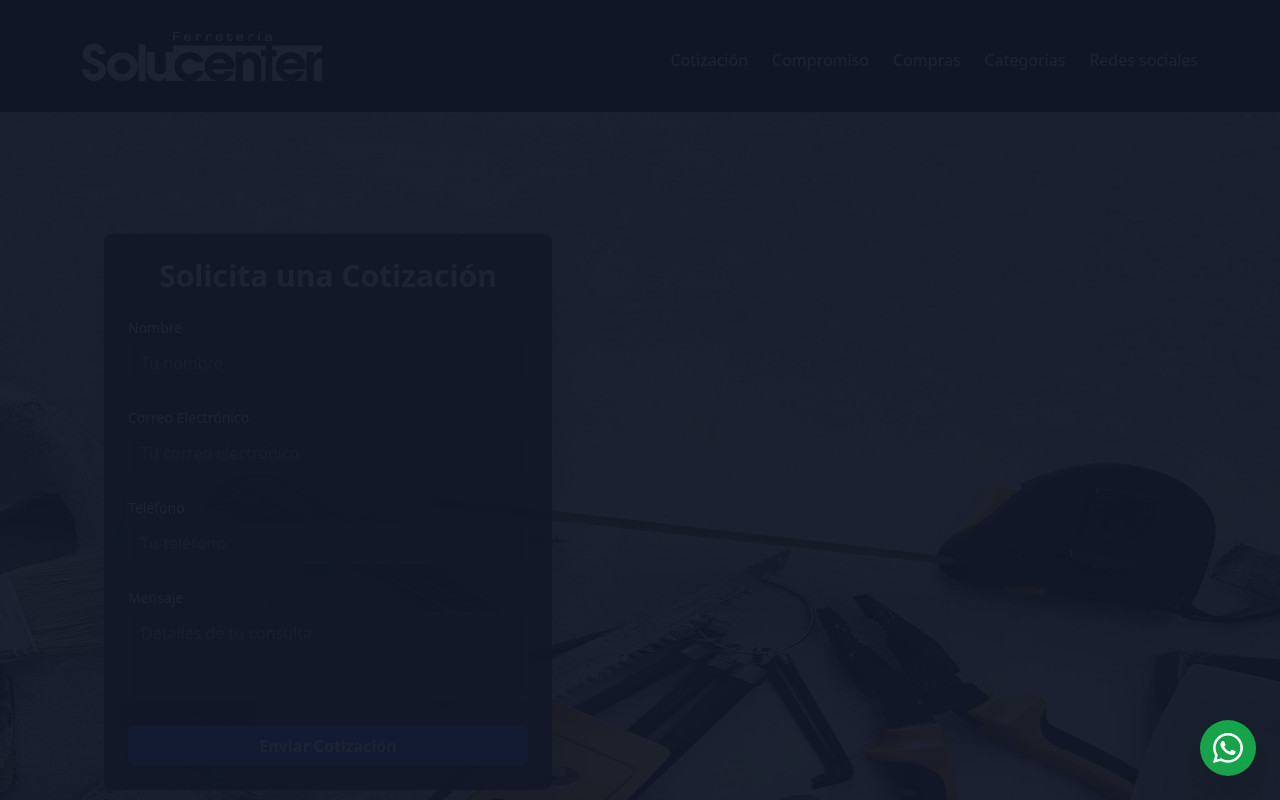
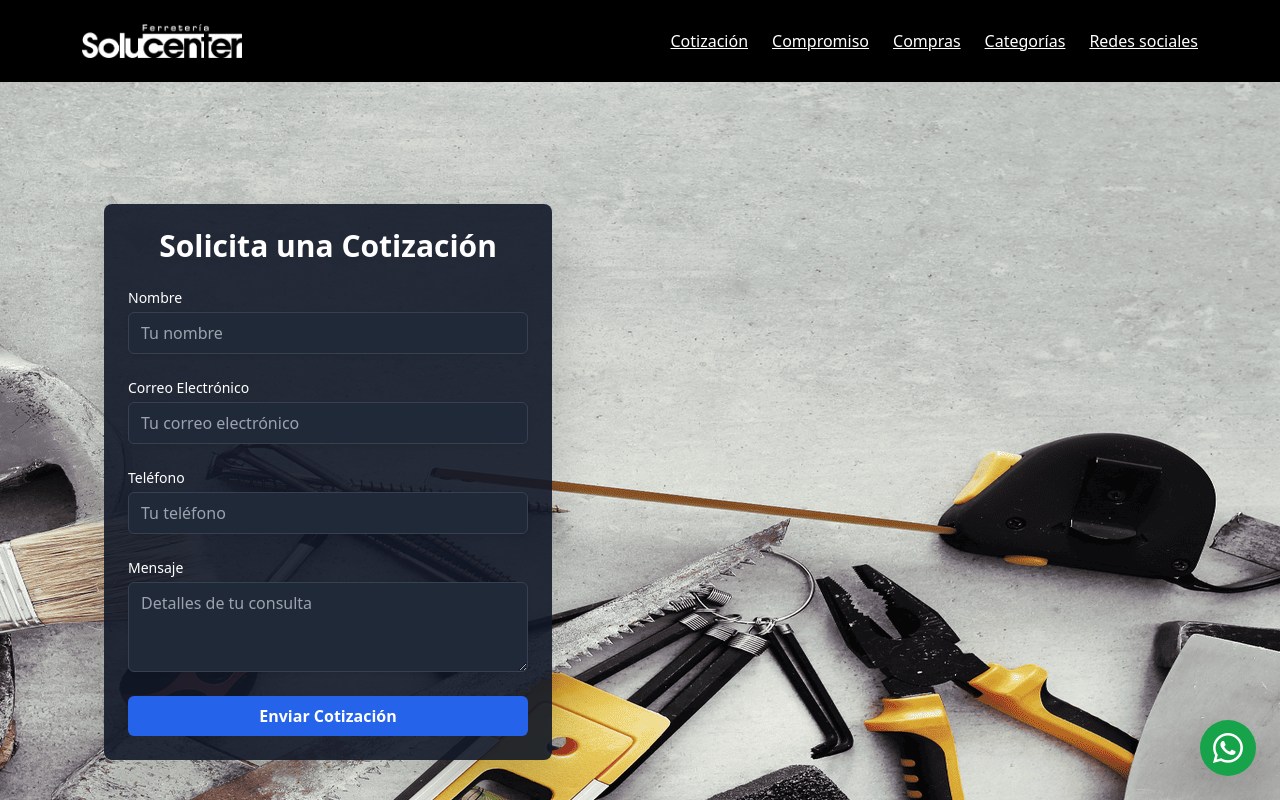
Before and after one commit to RodrigoNarvaez77/proyectoreact, a React (Vite) app: page / in a window 1280 px wide. Shown: the top 800 px of the page. Built offline with nearby package versions, Linux system fonts and the light colour scheme.

Commit message:
28-01-2025

```diff
--- a/src/components/Header.jsx
+++ b/src/components/Header.jsx
@@ -4,7 +4,6 @@ import { useLocation } from "react-router-dom";
 const Header = () => {
   const [menuOpen, setMenuOpen] = useState(false);
   const location = useLocation(); // Hook para obtener la ruta actual
-  console.log("Ruta actual:", location.pathname);
 
   const toggleMenu = () => {
     setMenuOpen(!menuOpen);
@@ -17,7 +16,7 @@ const Header = () => {
     <header className="bg-black text-white shadow-lg">
       <nav className="container mx-auto flex items-center justify-between py-4 px-6">
         {/* Logo dinámico */}
-        <a href="#" className="flex items-center">
+        <a href="/" className="flex items-center">
           <img
             src={
               isConstruccionPage
@@ -25,14 +24,13 @@ const Header = () => {
                 : "./images/logo ferretería blanco.png" // Logo por defecto
             }
             alt={isConstruccionPage ? "Logo Construcción" : "Logo Ferretería"}
-            className="w-60 h-auto"
+            className="w-40 h-auto"
           />
         </a>
 
         {/* Botón para menú móvil */}
-        <div className="fixed inset-0 bg-gray-900 bg-opacity-95 z-50 flex flex-col items-center justify-center space-y-6 text-white text-lg">
         <button
-            className="lg:hidden text-gray-200 focus:outline-none"
+          className="lg:hidden flex items-center justify-center w-10 h-10 rounded-full bg-gray-800 text-gray-200 hover:bg-gray-700 focus:ring-2 focus:ring-blue-500 transition duration-300"
           onClick={toggleMenu}
           aria-label="Toggle navigation"
         >
@@ -51,22 +49,45 @@ const Header = () => {
             />
           </svg>
         </button>
-        </div>
 
         {/* Menú dinámico */}
         <div
           className={`${
-            menuOpen ? "block" : "hidden"
-          } lg:flex lg:items-center lg:gap-8`}
+            menuOpen
+              ? "fixed inset-0 bg-black bg-opacity-90 z-50 flex flex-col items-center justify-center space-y-6"
+              : "hidden"
+          } lg:flex lg:items-center lg:gap-8 lg:relative lg:bg-transparent lg:space-y-0 lg:space-x-6 lg:py-0`}
         >
-          <ul className="flex flex-col lg:flex-row items-center gap-4 lg:gap-6 mt-4 lg:mt-0">
+          {/* Botón de cierre para menú móvil */}
+          <button
+            onClick={toggleMenu}
+            className="absolute top-6 right-6 lg:hidden text-gray-200 hover:text-gray-400 focus:outline-none"
+            aria-label="Cerrar menú"
+          >
+            <svg
+              className="w-8 h-8"
+              fill="none"
+              stroke="currentColor"
+              viewBox="0 0 24 24"
+              xmlns="http://www.w3.org/2000/svg"
+            >
+              <path
+                strokeLinecap="round"
+                strokeLinejoin="round"
+                strokeWidth={2}
+                d="M6 18L18 6M6 6l12 12"
+              />
+            </svg>
+          </button>
+
+          <ul className="flex flex-col items-center gap-6 lg:flex-row lg:gap-6">
             {/* Rutas dinámicas según la página */}
             {isConstruccionPage ? (
               <>
                 <li>
                   <a
                     href="#proyectos"
-                    className="text-white hover:text-gray-400 no-underline transition"
+                    className="text-white hover:text-gray-400 transition"
                   >
                     Proyectos
                   </a>
@@ -74,7 +95,7 @@ const Header = () => {
                 <li>
                   <a
                     href="#materiales"
-                    className="text-white hover:text-gray-400 no-underline transition"
+                    className="text-white hover:text-gray-400 transition"
                   >
                     Materiales
                   </a>
@@ -82,7 +103,7 @@ const Header = () => {
                 <li>
                   <a
                     href="#contacto"
-                    className="text-white hover:text-gray-400 no-underline transition"
+                    className="text-white hover:text-gray-400 transition"
                   >
                     Contacto
                   </a>
@@ -93,7 +114,7 @@ const Header = () => {
                 <li>
                   <a
                     href="#cotizacion"
-                    className="text-white hover:text-gray-400 no-underline transition"
+                    className="text-white hover:text-gray-400 transition"
                   >
                     Cotización
                   </a>
@@ -101,7 +122,7 @@ const Header = () => {
                 <li>
                   <a
                     href="#compromiso"
-                    className="text-white hover:text-gray-400 no-underline transition"
+                    className="text-white hover:text-gray-400 transition"
                   >
                     Compromiso
                   </a>
@@ -109,7 +130,7 @@ const Header = () => {
                 <li>
                   <a
                     href="#pago"
-                    className="text-white hover:text-gray-400 no-underline transition"
+                    className="text-white hover:text-gray-400 transition"
                   >
                     Compras
                   </a>
@@ -117,7 +138,7 @@ const Header = () => {
                 <li>
                   <a
                     href="#categorias"
-                    className="text-white hover:text-gray-400 no-underline transition"
+                    className="text-white hover:text-gray-400 transition"
                   >
                     Categorías
                   </a>
@@ -125,7 +146,7 @@ const Header = () => {
                 <li>
                   <a
                     href="#redes"
-                    className="text-white hover:text-gray-400 no-underline transition"
+                    className="text-white hover:text-gray-400 transition"
                   >
                     Redes sociales
                   </a>
```
Lines whose indentation alone changed are shown as unchanged.
